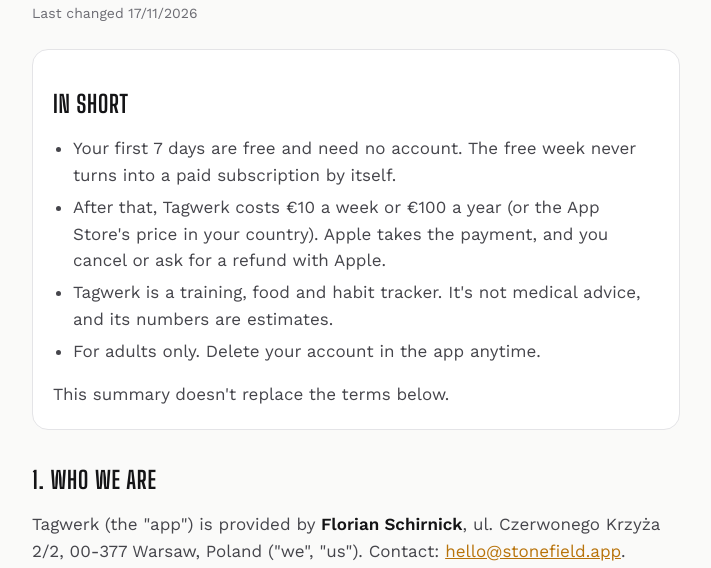
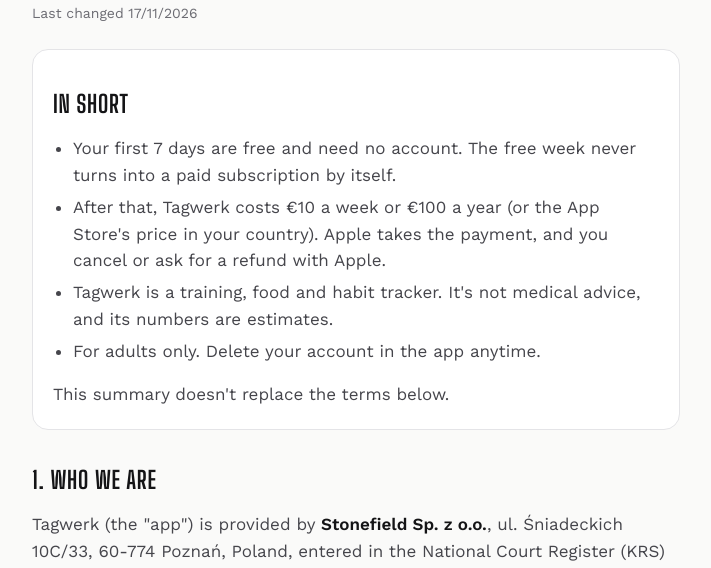
Before and after one commit to flori-san/tagwerk, a plain HTML site: page terms.html in a window 1280 px wide. Shown: the part 167-735 px from the top of the page, without its empty margins (284-995 px from the left). Drawn offline with nearby package versions, Linux system fonts and the light colour scheme.

Commit message:
Update pages

```diff
--- a/terms.html
+++ b/terms.html
@@ -30,7 +30,9 @@
 </div>
 
 <h2>1. Who we are</h2>
-<p>Tagwerk (the "app") is provided by <strong>Florian Schirnick</strong>, ul. Czerwonego Krzyża 2/2, 00-377 Warsaw, Poland ("we", "us").
+<p>Tagwerk (the "app") is provided by <strong>Stonefield Sp. z o.o.</strong>, ul. Śniadeckich 10C/33, 60-774 Poznań,
+Poland, entered in the National Court Register (KRS) under number 0001277274 by the District Court Poznań – Nowe Miasto
+i Wilda in Poznań, 8th Commercial Division; NIP 7792614016, REGON 546122016; share capital PLN 5,000 ("we", "us").
 Contact: <a href="mailto:hello@stonefield.app">hello@stonefield.app</a>.</p>
 <p>These are our terms for a service provided electronically, under the Polish Act of 18 July 2002 on Providing Services
 by Electronic Means. Apple's standard licence for App Store apps
@@ -136,7 +138,7 @@ don't agree, you can delete your account before then.</p>
 <p>Polish law applies. If you're a consumer, you keep the protection of the mandatory rules of the country you live in,
 and you can go to court there. You can save or print this page at any time.</p>
 
-<footer><a href="./">Tagwerk</a><a href="help.html">Help</a><a href="terms.html">Terms</a><a href="privacy.html">Privacy</a><p>Florian Schirnick, ul. Czerwonego Krzyża 2/2, 00-377 Warsaw, Poland.</p></footer>
+<footer><a href="./">Tagwerk</a><a href="help.html">Help</a><a href="terms.html">Terms</a><a href="privacy.html">Privacy</a><p>Stonefield Sp. z o.o., ul. Śniadeckich 10C/33, 60-774 Poznań, Poland. District Court Poznań – Nowe Miasto i Wilda in Poznań, 8th Commercial Division of the National Court Register; KRS 0001277274, NIP 7792614016, REGON 546122016; share capital PLN 5,000.</p></footer>
 </main>
 </body>
 </html>
```
Also changed, not shown: help.html (+1 -1 lines), index.html (+2 -2 lines), privacy.html (+2 -2 lines).
